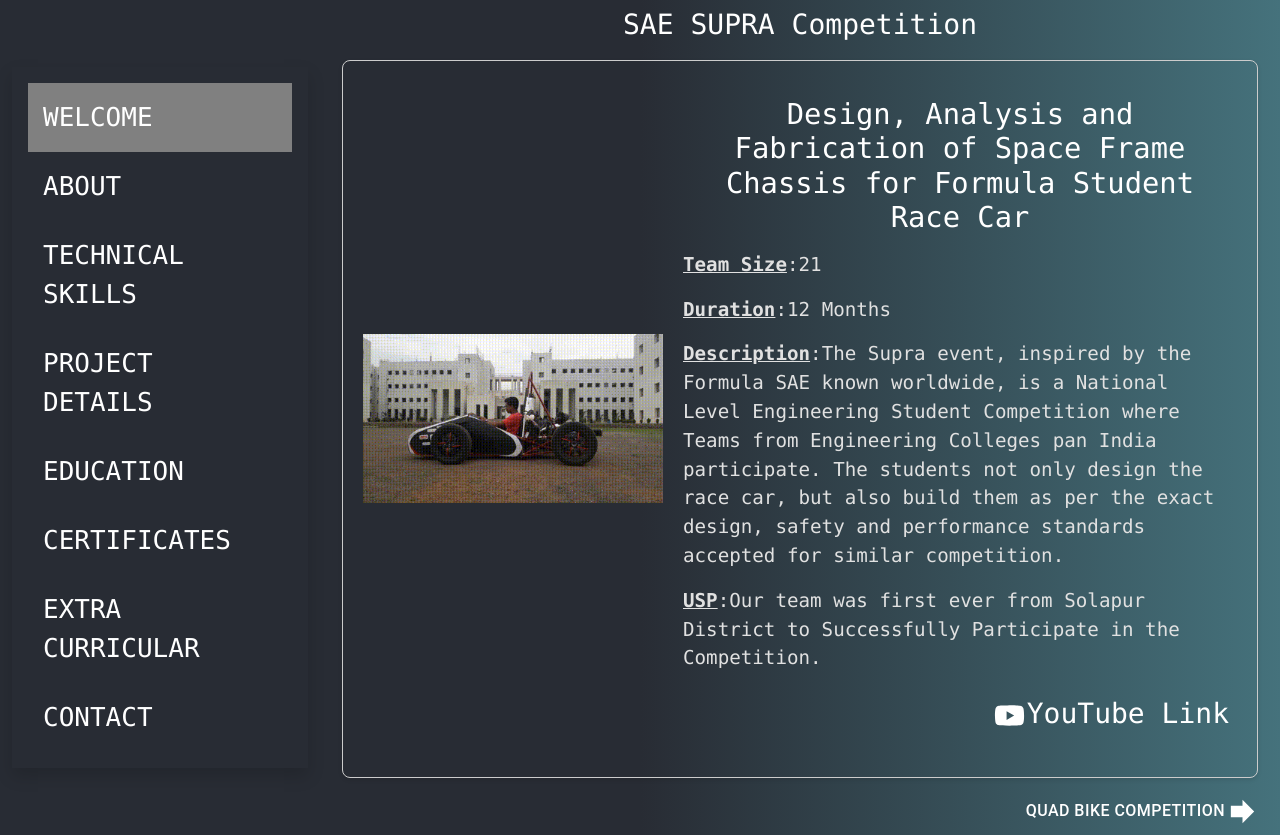
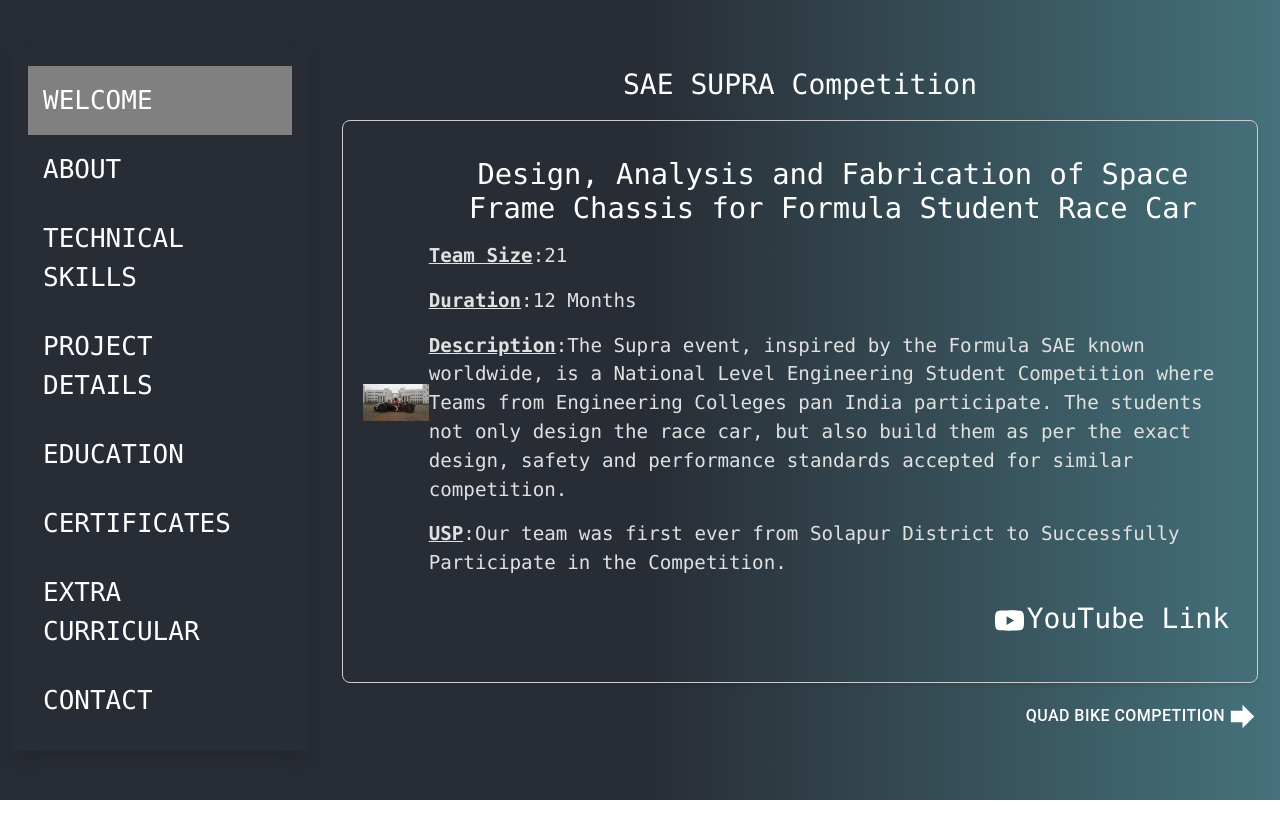
Before and after one commit to ShreyasMalvadkar/portfolio, a React (Create React App) app: page /projsae in a window 1280 px wide. After the commit the page ends 800 px from the top, so only its background shows below. Built offline with nearby package versions, Linux system fonts and the light colour scheme.

Commit message:
Lazy load images

```diff
--- a/package.json
+++ b/package.json
@@ -19,6 +19,7 @@
     "react-ajax": "^0.1.1",
     "react-dom": "^18.2.0",
     "react-excel-renderer": "^1.1.0",
+    "react-lazy-load-image-component": "^1.6.0",
     "react-router-dom": "^6.14.2",
     "react-scripts": "5.0.1",
     "react-scroll": "^1.8.9",
--- a/src/components/Certificates/Certificates.jsx
+++ b/src/components/Certificates/Certificates.jsx
@@ -3,6 +3,7 @@
 import catia from './Catia.jpg'
 import React, { useState } from 'react';
 import './Certificates.css'; // Import your CSS file for styling
+import { LazyLoadImage } from 'react-lazy-load-image-component';
 
 const Certificates = () => {
   const [selectedCertificate, setSelectedCertificate] = useState(null);
@@ -45,7 +46,7 @@
             onClick={() => handleCertificateClick(index)}
           >
             <h2>{certificate.title}</h2>
-            <img src={certificate.imageSrc} alt={certificate.title} />
+            <LazyLoadImage className='img' src={certificate.imageSrc} alt={certificate.title} effect="blur"/>
           </div>
         ))
       )}
--- a/src/components/Projects/BE/ProjBE.jsx
+++ b/src/components/Projects/BE/ProjBE.jsx
@@ -4,6 +4,7 @@
 import chassis from './chassis.jpg'
 import './ProjBE.css'
 import ForwardIcon from '@mui/icons-material/Forward';
+import { LazyLoadImage } from 'react-lazy-load-image-component'
 
 function ProjBE() {
     const project = {
@@ -24,7 +25,7 @@
     <div>
       <h3 className='center p-2'>{project.heading}</h3>
       <div className="project-card">
-          <img src={project.imageUrl} alt={project.title} className="project-image"/>
+          <LazyLoadImage effect='blur' src={project.imageUrl} alt={project.title} className="project-image"/>
       <div className="project-content">
         <h2 className="project-title text-center p-3">{project.title}</h2>
         <p className="project-description"><u><strong>Team Size</strong></u>:{project.teamSize}</p>
--- a/src/components/Projects/Supra/ProjSAE.jsx
+++ b/src/components/Projects/Supra/ProjSAE.jsx
@@ -5,6 +5,7 @@
 import './ProjSAE.css'
 import YouTubeIcon from '@mui/icons-material/YouTube';
 import ForwardIcon from '@mui/icons-material/Forward';
+import { LazyLoadImage } from 'react-lazy-load-image-component'
 
 function ProjSAE() {
     const project = {
@@ -25,7 +26,7 @@
     <div>
       <h3 className='center p-2'>{project.heading}</h3>
       <div className="project-card">
-          <img src={project.imageUrl} alt={project.title} className="project-image"/>
+          <LazyLoadImage effect='blur' src={project.imageUrl} alt={project.title} className="project-image"/>
       <div className="project-content">
         <h2 className="project-title text-center p-3">{project.title}</h2>
         <p className="project-description"><u><strong>Team Size</strong></u>:{project.teamSize}</p>
--- a/src/components/Welcome/Welcome.jsx
+++ b/src/components/Welcome/Welcome.jsx
@@ -1,6 +1,5 @@
 import React, { useEffect } from 'react';
 import './Welcome.css';
-import profilePic from './Shreyas.png'
 import { NavLink, useNavigate } from 'react-router-dom';
 
 const Welcome = () => {
```
Also changed, not shown: src/components/Welcome/Shreyas.png (deleted), 1 other file (tests, documents, lock files or other folders).
